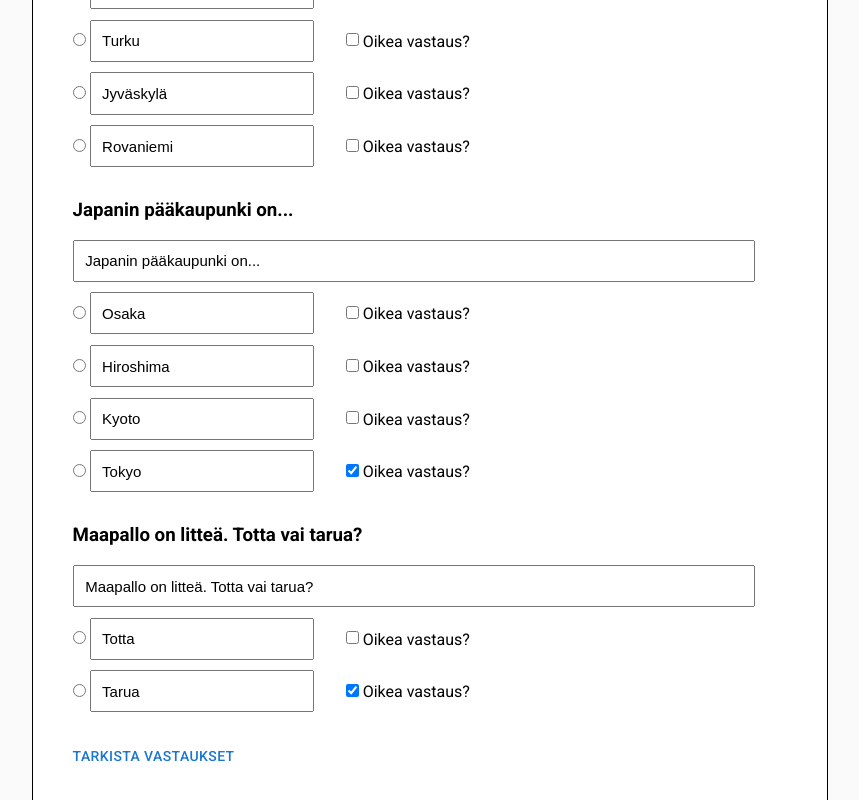
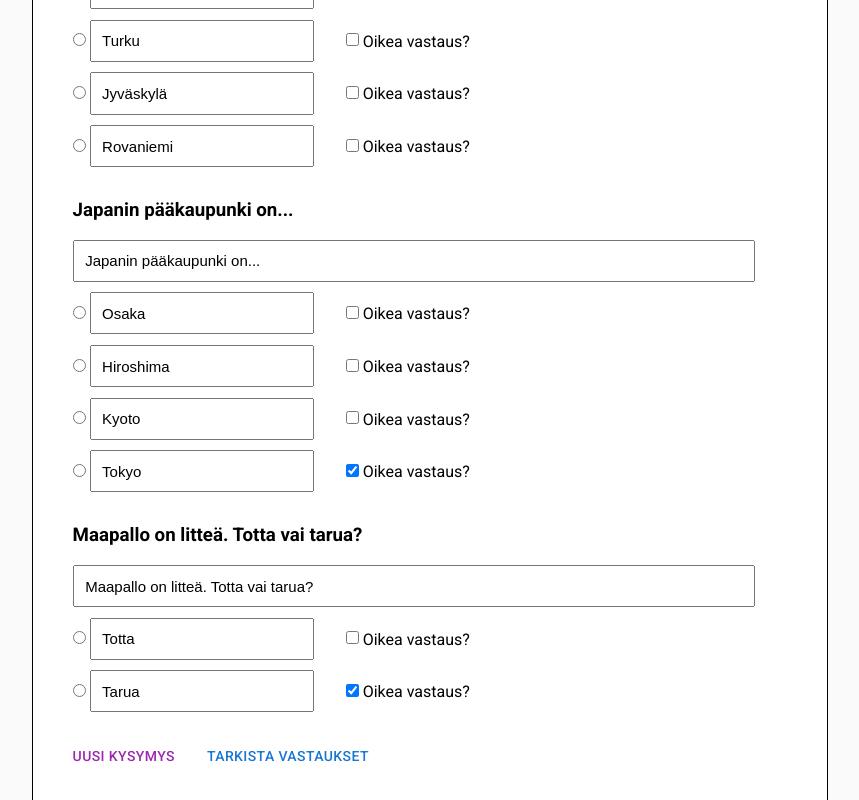
Before and after one commit to torastrengel/fullstack2022koulutus, a React (Create React App) app in the folder tenttisovellus/: page / in a window 1280 px wide. Shown: the part 372-1172 px from the top of the page, without its empty margins (210-1069 px from the left). Built offline with nearby package versions, Linux system fonts and the light colour scheme.

Commit message:
Lisää lomakekomponentti uusille kyssäreille

```diff
--- a/tenttisovellus/src/MainContent.js
+++ b/tenttisovellus/src/MainContent.js
@@ -59,6 +59,7 @@ const MainContent = () => {
         {tentteja.map((item, index) => (
           <button
             key={`Nappi ${index}`}
+            value={index}
             onClick={valitseTentti}
             className="tentti-nappi"
           >
--- a/tenttisovellus/src/Tentti.js
+++ b/tenttisovellus/src/Tentti.js
@@ -1,7 +1,16 @@
+import { useState } from 'react';
+
 import Kysymys from './Kysymys';
 import Button from '@mui/material/Button';
+import UusiKysymysForm from './UusiKysymysForm';
 
 const Tentti = ({ dispatch, valittuTentti, opiskelijaNakyma, tentteja }) => {
+  const [lomakeEsilla, setLomakeEsilla] = useState(false);
+
+  const muutaLomakkeenTila = () => {
+    setLomakeEsilla(!lomakeEsilla);
+  };
+
   const kysymykset = tentteja.tentti.map((item, index) => {
     return (
       <Kysymys
@@ -18,6 +27,10 @@ const Tentti = ({ dispatch, valittuTentti, opiskelijaNakyma, tentteja }) => {
   return (
     <div className="tentti">
       {kysymykset}
+      <Button onClick={muutaLomakkeenTila} color="secondary">
+        {lomakeEsilla ? 'Piilota lomake' : 'Uusi kysymys'}
+      </Button>
+      {lomakeEsilla && <UusiKysymysForm />}
       <Button color="primary">Tarkista vastaukset</Button>
     </div>
   );
--- /dev/null
+++ b/tenttisovellus/src/UusiKysymysForm.js
@@ -0,0 +1,29 @@
+import { useState } from 'react';
+
+const UusiKysymysForm = () => {
+  const [kysymys, setKysymys] = useState('');
+  const [vaihtoehdot, setVaihtoehdot] = useState([]);
+
+  const muutaKysymys = (e) => {
+    const { value } = e.target;
+
+    setKysymys(value);
+  };
+
+  const handleSubmit = (e) => {
+    e.preventDefault();
+  }
+
+  return (
+    <form onSubmit={handleSubmit}>
+      <input
+        type="text"
+        value={kysymys}
+        name="kysymys"
+        onChange={muutaKysymys}
+      />
+    </form>
+  );
+};
+
+export default UusiKysymysForm;
```
